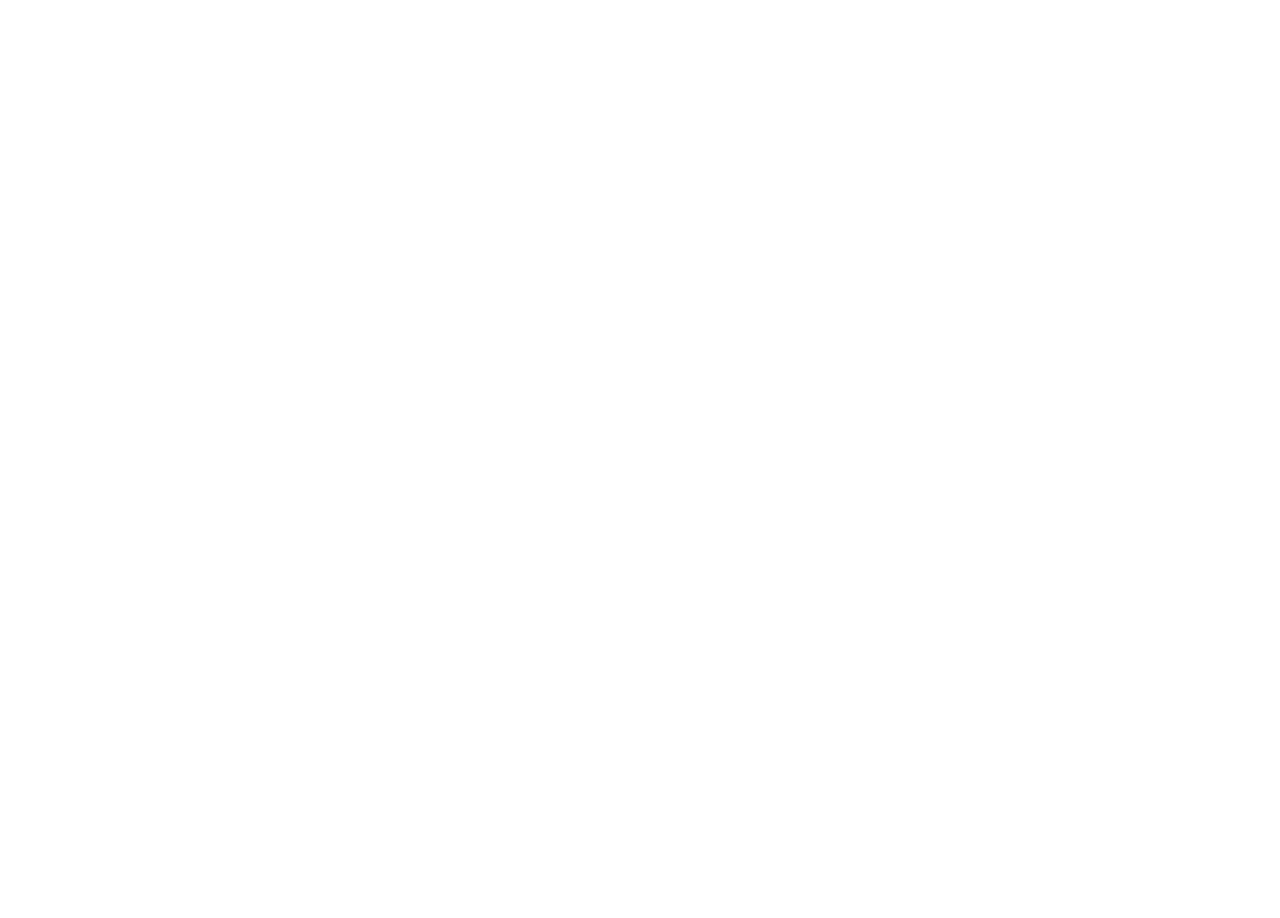
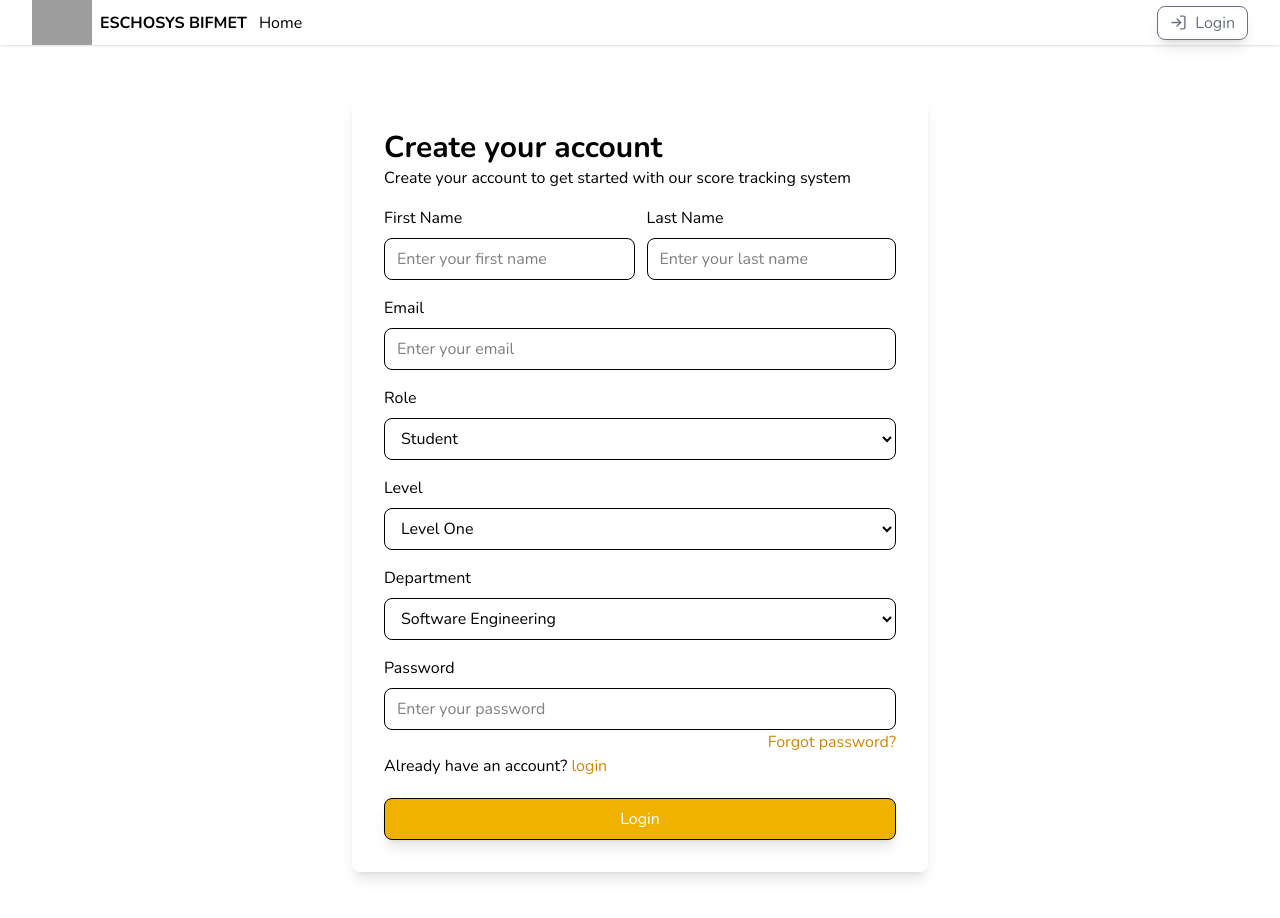
Before and after one commit to iamguystephane/Score-Tracker, a React (Vite) app: page /signup in a window 1280 px wide. Before the commit this address had no page. Shown: the top 918 px of the page. Before the commit the page ends 800 px from the top, so only its background shows below. Built offline with nearby package versions, Linux system fonts and the light colour scheme; grey boxes are pictures that could not be loaded.

Commit message:
done with the signup page

```diff
--- a/src/App.jsx
+++ b/src/App.jsx
@@ -1,6 +1,7 @@
 import { BrowserRouter, Routes, Route } from "react-router-dom";
 import Homepage from "./components/home/Homepage";
 import Login from "./components/login/login";
+import Signup from "./components/signup/Signup";
 
 function App() {
   return (
@@ -8,6 +9,7 @@
       <Routes>
         <Route path="/" element={<Homepage />} />
         <Route path="/login" element={<Login />} />
+        <Route path="/signup" element={<Signup />} />
       </Routes>
     </BrowserRouter>
   );
--- a/src/components/login/login.jsx
+++ b/src/components/login/login.jsx
@@ -6,7 +6,7 @@
     <div>
       <NavBar />
       <div className="w-full h-[85vh] flex items-center justify-center">
-        <div className="rounded-lg p-8 shadow-lg xsm:w-[95%] md:w-2/3 lg:w-1/3">
+        <div className="rounded-lg p-8 shadow-lg xsm:w-[95%] md:w-2/3 lg:w-[45%]">
           <h1 className="text-3xl font-bold">Log into your account</h1>
           <p>Fill in the information below to join our score tracking system</p>
           <form className="">
--- a/src/components/nav/Nav.jsx
+++ b/src/components/nav/Nav.jsx
@@ -4,7 +4,7 @@
 function NavBar() {
   return (
     <>
-      <nav className="flex w-full items-center justify-between px-8 shadow-sm">
+      <nav className="flex w-full items-center justify-between px-8 shadow-sm backdrop-blur-lg bg-transparent">
         <div className="flex items-center gap-3">
           <div className="flex items-center justify-center gap-2">
             <img
--- a/src/components/signup/Signup.jsx
+++ b/src/components/signup/Signup.jsx
@@ -0,0 +1,94 @@
+import { Link } from "react-router-dom";
+import NavBar from "../nav/Nav";
+
+function Signup() {
+  return (
+    <div>
+      <NavBar />
+      <div className="w-full min-h-screen flex items-center justify-center my-10">
+        <div className="rounded-lg p-8 shadow-lg xsm:w-[95%] md:w-2/3 lg:w-[45%]">
+          <h1 className="text-3xl font-bold">Create your account</h1>
+          <p>
+            Create your account to get started with our score tracking system
+          </p>
+          <form className="">
+            <div className="flex items-center gap-3 mt-4">
+              <div>
+                <label>First Name</label>
+                <input
+                  type="text"
+                  className="border px-3 py-2 rounded-lg w-full mt-2 mb-4 focus:outline-yellow-600"
+                  placeholder="Enter your first name"
+                />
+              </div>
+              <div>
+                <label>Last Name</label>
+                <input
+                  type="text"
+                  className="border px-3 py-2 rounded-lg w-full mt-2 mb-4 focus:outline-yellow-600"
+                  placeholder="Enter your last name"
+                />
+              </div>
+            </div>
+            <div>
+              <label>Email</label>
+              <input
+                type="email"
+                className="border px-3 py-2 rounded-lg w-full mt-2 mb-4 focus:outline-yellow-600"
+                placeholder="Enter your email"
+              />
+            </div>
+            <div>
+              <label>Role</label>
+              <select className="w-full border rounded-lg mt-2 mb-4 px-3 py-2 focus:outline-yellow-600">
+                <option value='student'>Student</option>
+                <option value='lecturer'>Lecturer</option>
+                <option value='admin'>Admin</option>
+              </select>
+            </div>
+            <div>
+              <label>Level</label>
+              <select className="w-full border rounded-lg mt-2 mb-4 px-3 py-2 focus:outline-yellow-600">
+                <option value='level-one'>Level One</option>
+                <option value='level-two'>Level Two</option>
+                <option value='degree'>Degree</option>
+              </select>
+            </div>
+            <div>
+              <label>Department</label>
+              <select className="w-full border rounded-lg mt-2 mb-4 px-3 py-2 focus:outline-yellow-600">
+                <option value='swe'>Software Engineering</option>
+                <option value='bfi'>Banking and Finance</option>
+                <option value='pm'>Project Management</option>
+              </select>
+            </div>
+            <div>
+              <label>Password</label>
+              <input
+                type="password"
+                className="border px-3 py-2 rounded-lg w-full mt-2 focus:outline-yellow-600"
+                placeholder="Enter your password"
+              />
+              <div className="w-full flex items-end justify-end">
+                <Link to="/forgot-password" className="text-yellow-600">
+                  Forgot password?
+                </Link>
+              </div>
+            </div>
+            <p>
+              Already have an account?{" "}
+              <Link to="/login" className="text-yellow-600">
+                login
+              </Link>
+            </p>
+            <button className="mt-5 w-full py-2 cursor-pointer rounded-lg bg-yellow-500 border-black border text-white transition-all duration-300 ease-in-out hover:bg-gray-600 shadow-lg">
+              Login
+            </button>
+          </form>
+        </div>
+      </div>
+    </div>
+  );
+}
+
+export default Signup;
```
